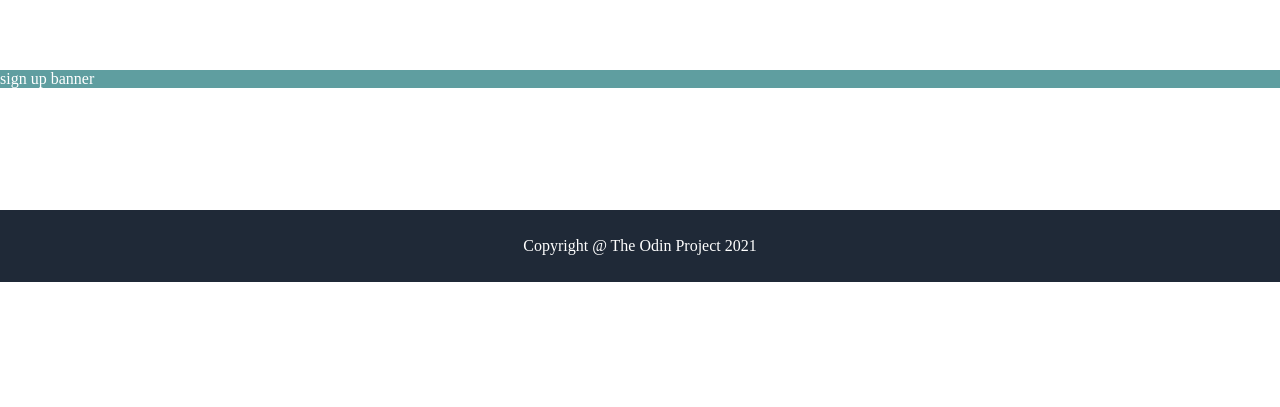
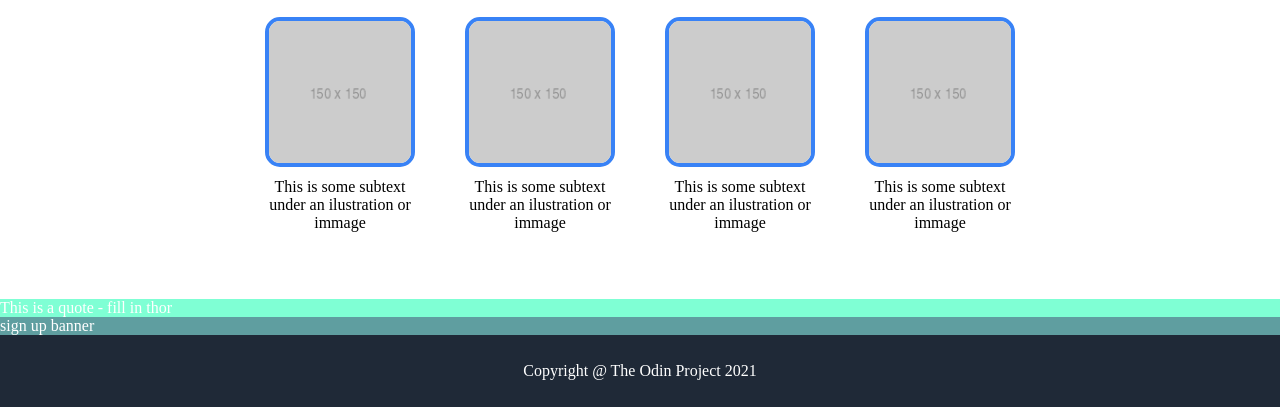
Before and after one commit to AlexNetrob/FirstLandingPage, a plain HTML site: page index.html in a window 1280 px wide. Shown: the part 518-925 px from the top of the page. Before the commit the page ends 800 px from the top, so only its background shows below. Drawn offline with Linux system fonts and the light colour scheme; files whose address does not match are found by name.

Commit message:
Add css and html structure for information section

```diff
--- a/index.html
+++ b/index.html
@@ -34,7 +34,29 @@
 
 
     <div class="information">
-        gdfsgsdsdf
+        <div class="information-header-text">Some random information.</div>
+        <div class="boxes">
+
+            <div class="box">
+                <img src="/home/alex/Documents/The Odin Project/First-landing-page/FirstLandingPage/pictures/150x150.png" alt="placeholder">
+                <div class="text">This is some subtext under an ilustration or immage</div>
+            </div>
+
+            <div class="box">
+                <img src="/home/alex/Documents/The Odin Project/First-landing-page/FirstLandingPage/pictures/150x150.png" alt="placeholder">
+                <div class="text">This is some subtext under an ilustration or immage</div>
+            </div>
+
+            <div class="box">
+                <img src="/home/alex/Documents/The Odin Project/First-landing-page/FirstLandingPage/pictures/150x150.png" alt="placeholder">
+                <div class="text">This is some subtext under an ilustration or immage</div>
+            </div>
+
+            <div class="box">
+                <img src="/home/alex/Documents/The Odin Project/First-landing-page/FirstLandingPage/pictures/150x150.png" alt="placeholder">
+                <div class="text">This is some subtext under an ilustration or immage</div>
+            </div>
+        </div>
     </div>
 
     <div class="quote">
--- a/style.css
+++ b/style.css
@@ -12,8 +12,9 @@ body {
     min-height: 100vh;
     display: flex;
     flex-direction: column;
+}
 
-}
+/* HEADER SECTION*/
 
 .header {
 
@@ -32,7 +33,6 @@ body {
 
 .bottom-header {
     gap: 20px;
-
 }
 
 .left-side h1 {
@@ -87,11 +87,53 @@ body {
     align-self: stretch;
 }
 
-
+/* INFORMATION SECTION*/
 
 .information {
-    background-color: blanchedalmond;
+    background-color: white;
+    display: flex;
+    flex-direction: column;
+    padding: 32px;
+    gap: 32px;
+    text-align: center;
+    margin-bottom: 100px;
 }
+
+.information-header-text {
+    font-size: 36px;
+    font-weight: bold;
+    color: #1F2937;
+    gap: 20px;
+}
+
+.boxes {
+    display: flex;
+    flex-direction: row;
+    justify-content: center;
+    gap: 50px;
+}
+
+.box {
+    width: 150px;
+    height: 150px;
+    border-style: solid;
+    border-width: 4px;
+    border-color: #3882F6;
+    border-radius: 15px;
+    display: flex;
+    flex-direction: column;
+    gap: 15px;
+}
+
+.information img {
+    border-radius: 11px;
+}
+
+.information .text {
+    color: black;
+}
+
+/* QUOTE SECTION*/
 
 .quote {
     background-color: aquamarine;
```
